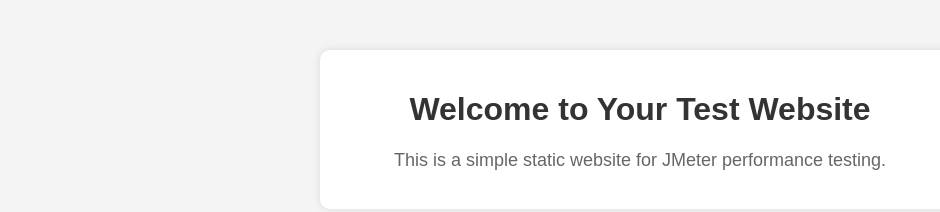
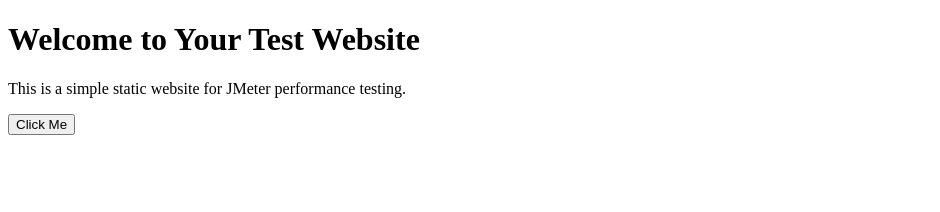
Before and after one commit to Zaki1606/test-website, a plain HTML site: page index.html in a window 1280 px wide. Shown: the whole page, without its empty margins (0-940 px from the left). Drawn offline with Linux system fonts and the light colour scheme.

Commit message:
Update index.html

```diff
--- a/index.html
+++ b/index.html
@@ -4,51 +4,10 @@
     <meta charset="UTF-8">
     <meta name="viewport" content="width=device-width, initial-scale=1.0">
     <title>Test Website for JMeter</title>
-    <style>
-        body {
-            font-family: Arial, sans-serif;
-            text-align: center;
-            margin: 0;
-            padding: 0;
-            background-color: #f4f4f4;
-        }
-        .container {
-            max-width: 600px;
-            margin: 50px auto;
-            background: white;
-            padding: 20px;
-            border-radius: 10px;
-            box-shadow: 0 0 10px rgba(0, 0, 0, 0.1);
-        }
-        h1 {
-            color: #333;
-        }
-        p {
-            font-size: 18px;
-            color: #666;
-        }
-        .button {
-            display: inline-block;
-            margin-top: 20px;
-            padding: 10px 20px;
-            font-size: 16px;
-            color: white;
-            background: #007BFF;
-            border: none;
-            border-radius: 5px;
-            cursor: pointer;
-            text-decoration: none;
-        }
-        .button:hover {
-            background: #0056b3;
-        }
-    </style>
 </head>
 <body>
-    <div class="container">
-        <h1>Welcome to Your Test Website</h1>
-        <p>This is a simple static website for JMeter performance testing.</p>
-
-    </div>
+    <h1>Welcome to Your Test Website</h1>
+    <p>This is a simple static website for JMeter performance testing.</p>
+    <button onclick="alert('Hello, JMeter!')">Click Me</button>
 </body>
 </html>
```
